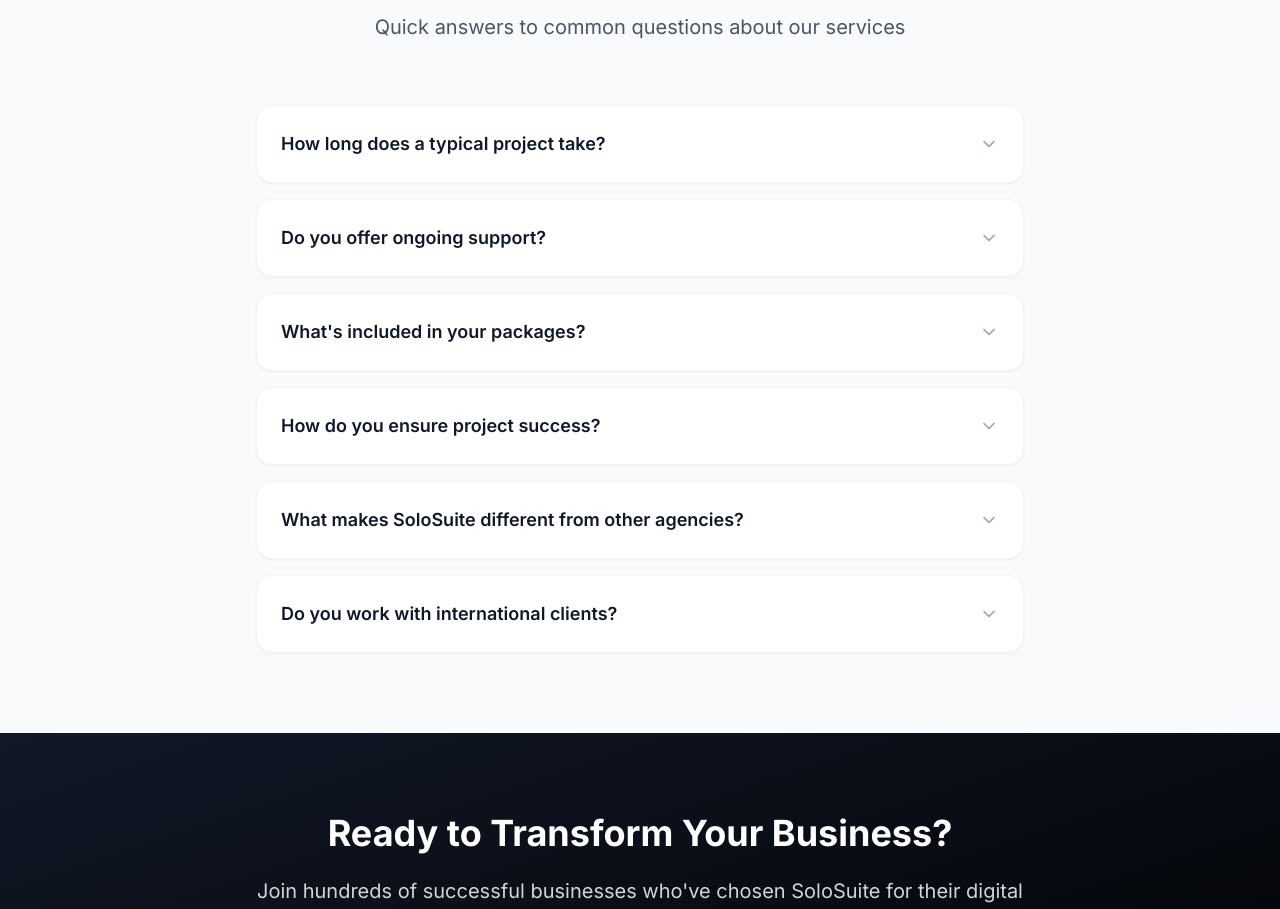
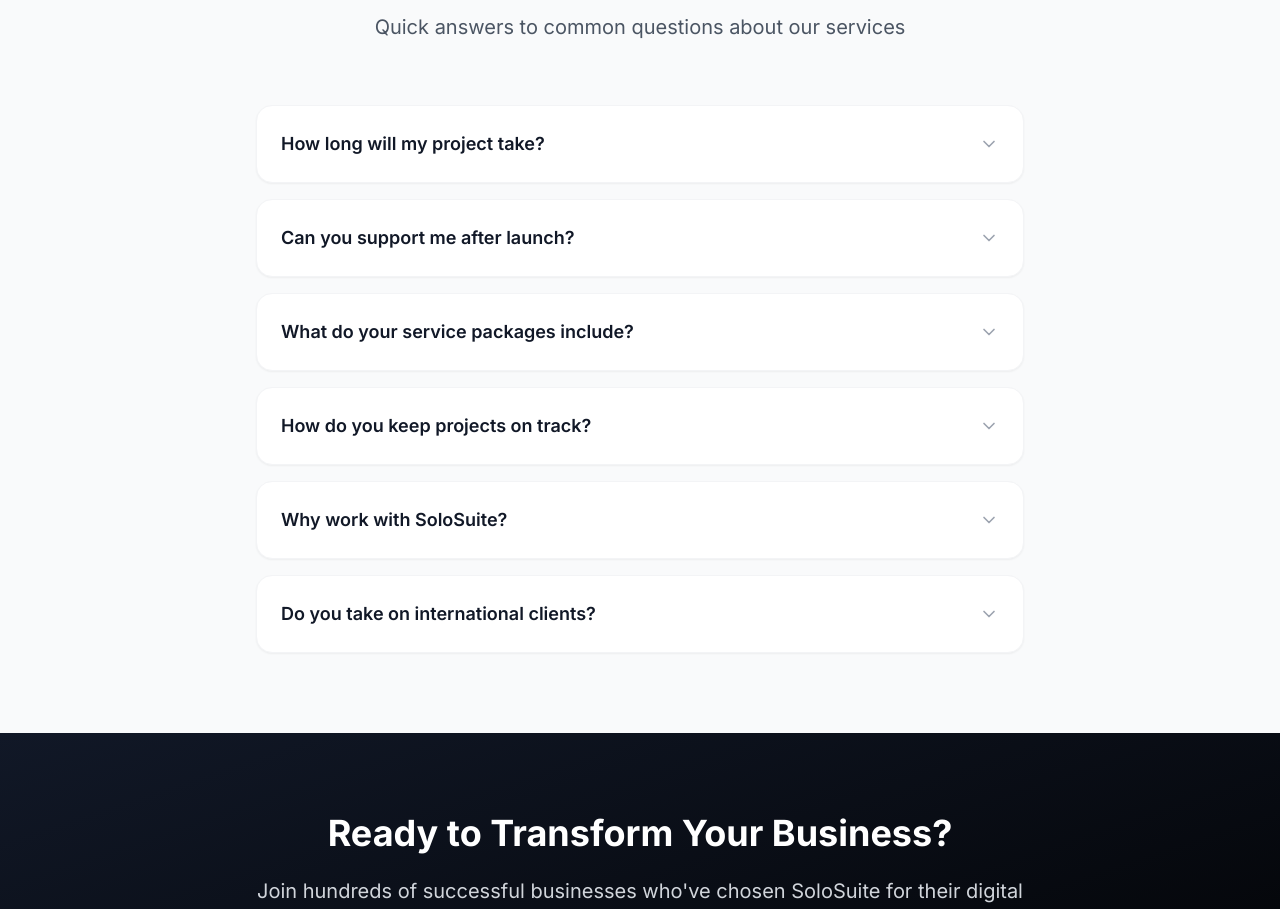
Before and after one commit to MalaikaJahangir/solosuite, a React (Vite) app: page /contact in a window 1280 px wide. Shown: the part 1804-2713 px from the top of the page. Built offline with nearby package versions, Linux system fonts and the light colour scheme.

Commit message:
Update service options and FAQ questions/answers

```diff
--- a/src/pages/Contact.tsx
+++ b/src/pages/Contact.tsx
@@ -121,12 +121,12 @@ const Contact = () => {
                     className="w-full px-4 py-3 border border-gray-300 rounded-xl focus:ring-2 focus:ring-purple-500 focus:border-transparent outline-none transition-all duration-300"
                   >
                     <option value="">Select a service...</option>
-                    <option value="web-development">Web Development</option>
-                    <option value="web-designing">Web Design</option>
-                    <option value="seo-services">SEO Services</option>
-                    <option value="copywriting">Copywriting</option>
-                    <option value="social-media">Social Media Strategy</option>
-                    <option value="digital-consulting">Digital Consulting</option>
+                    <option value="digital-infrastructure">Digital Infrastructure</option>
+                    <option value="strategic-brand-positioning">Strategic Brand Positioning</option>
+                    <option value="authority-social-systems">Authority & Social Systems</option>
+                    <option value="content-conversion-strategy">Content & Conversion Strategy</option>
+                    <option value="ai-driven-growth-systems">AI-Driven Growth Systems</option>
+                    <option value="backend-sales-systems">Backend & Sales Systems</option>
                     <option value="complete-package">Complete Digital Package</option>
                   </select>
                 </div>
@@ -270,28 +270,28 @@ const Contact = () => {
           <div className="max-w-3xl mx-auto space-y-4">
             {[
               {
-                question: "How long does a typical project take?",
-                answer: "Project timelines vary based on complexity. Simple websites take 1-2 weeks, while complex applications can take 4-8 weeks. We'll provide a detailed timeline during consultation."
+                question: "How long will my project take?",
+                answer: "Timelines depend on scope. A basic site can be done in 1–2 weeks; complex apps usually require 4–8. You'll get a clear schedule during our kickoff call."
               },
               {
-                question: "Do you offer ongoing support?",
-                answer: "Yes! We provide ongoing maintenance, updates, and support for all our projects. We're here to help your business grow long-term."
+                question: "Can you support me after launch?",
+                answer: "Yes. We offer ongoing maintenance, updates, and strategy work so your digital product continues performing and evolving."
               },
               {
-                question: "What's included in your packages?",
-                answer: "Our packages are customized based on your needs. We can provide individual services or complete digital solutions including design, development, SEO, and marketing."
+                question: "What do your service packages include?",
+                answer: "Packages are flexible. Choose individual services or bundle design, development, SEO, content, and automation into a complete digital system tailored to your goals."
               },
               {
-                question: "How do you ensure project success?",
-                answer: "We use a proven process: thorough planning, regular communication, iterative development, and comprehensive testing to ensure every project exceeds expectations."
+                question: "How do you keep projects on track?",
+                answer: "We follow a disciplined workflow: plan thoroughly, communicate often, build iteratively, and test everything. This process keeps us aligned and delivers results."
               },
               {
-                question: "What makes SoloSuite different from other agencies?",
-                answer: "As a young entrepreneur and self-taught developer, Malaika brings fresh perspectives and cutting-edge solutions. You get direct access to the founder, personalized attention, and innovative approaches that larger agencies can't offer."
+                question: "Why work with SoloSuite?",
+                answer: "You get founder-level attention from a hands-on entrepreneur/developer. Our small‑team agility and data‑driven creativity beat cookie‑cutter agencies every time."
               },
               {
-                question: "Do you work with international clients?",
-                answer: "Absolutely! We work with clients globally and are experienced in different time zones, currencies, and business requirements. Our remote-first approach ensures seamless collaboration regardless of location."
+                question: "Do you take on international clients?",
+                answer: "Definitely. We partner with businesses worldwide using a remote‑first setup that handles time zones, currencies and culture smoothly."
               }
             ].map((faq, index) => (
               <div key={index} className="bg-white rounded-2xl shadow-sm border border-gray-100 overflow-hidden">
```
